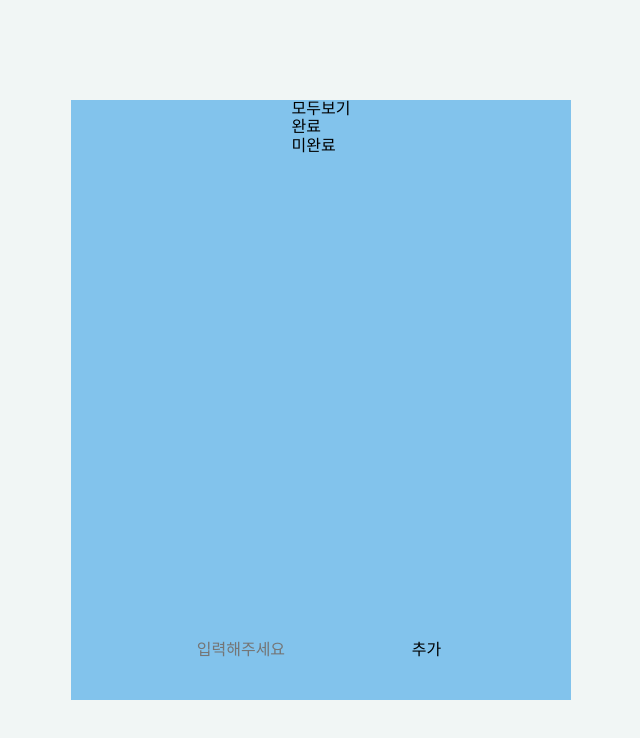
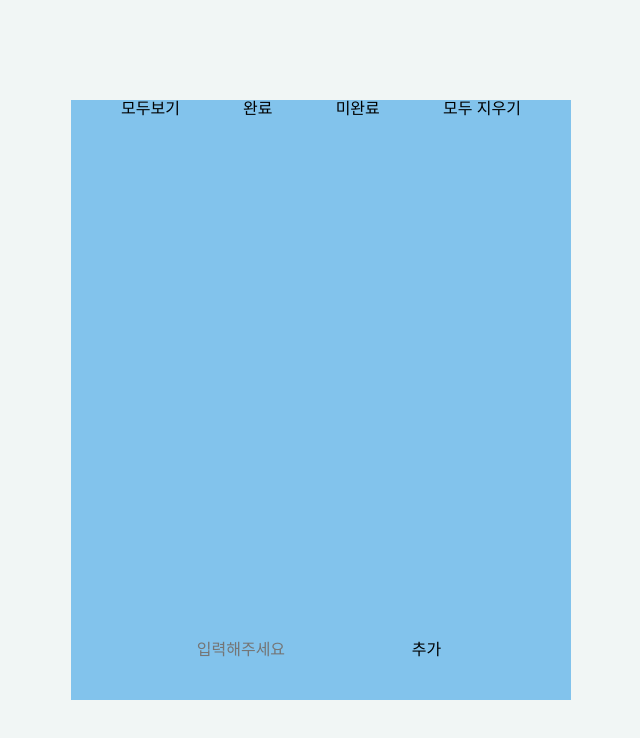
Before and after one commit to JunJongHun/TecheerPartners_ToDo, a React (Create React App) app: page / in a window 1280 px wide. Shown: the top 738 px of the page, without its empty margins (319-959 px from the left). Built offline with nearby package versions, Linux system fonts and the light colour scheme.

Commit message:
feat : 필수 기능 구현 끝

```diff
--- a/src/App.tsx
+++ b/src/App.tsx
@@ -4,8 +4,6 @@ import Layout from "./components/Layout";
 import Main from "./components/Main";
 import { useState } from "react";
 import { v4 as uuidv4 } from "uuid";
-import { func } from "prop-types";
-import { type } from "os";
 
 export type TodoType = { text: string; active: boolean; id: string };
 export type TodoList = TodoType[];
@@ -42,12 +40,19 @@ function App() {
     setTodoList(todoList.filter((todo) => todo.id !== id));
   };
 
+  const handleAllDeleteTodoList = () => {
+    setTodoList([]);
+  };
+
   let showTodoList = getShowTodoList(todoList, type);
 
   return (
     <>
       <Layout>
-        <Header handleChangeType={handleChangeType}></Header>
+        <Header
+          handleChangeType={handleChangeType}
+          handleAllDeleteTodoList={handleAllDeleteTodoList}
+        ></Header>
         <Main
           showTodoList={showTodoList}
           handleChangeActive={handleChangeActive}
--- a/src/components/Header.tsx
+++ b/src/components/Header.tsx
@@ -2,14 +2,16 @@ import React from "react";
 
 type HeaderType = {
   handleChangeType: (type: string) => void;
+  handleAllDeleteTodoList: () => void;
 };
 
-function Header({ handleChangeType }: HeaderType) {
+function Header({ handleChangeType, handleAllDeleteTodoList }: HeaderType) {
   return (
     <header className="layout__header">
       <div onClick={() => handleChangeType("ALL")}>모두보기</div>
       <div onClick={() => handleChangeType("ACTIVE")}>완료</div>
       <div onClick={() => handleChangeType("INACTIVE")}>미완료</div>
+      <div onClick={handleAllDeleteTodoList}>모두 지우기</div>
     </header>
   );
 }
--- a/src/sass/layout/_header.scss
+++ b/src/sass/layout/_header.scss
@@ -1,5 +1,8 @@
 .layout {
   &__header {
+    display: flex;
+    justify-content: space-between;
     height: 10%;
+    width: 80%;
   }
 }
```
Also changed, not shown: 1 other file (tests, documents, lock files or other folders).
